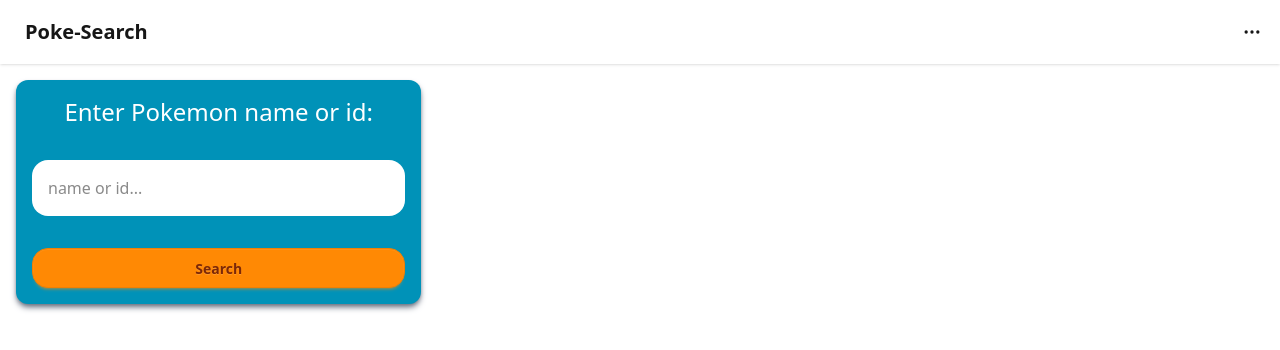
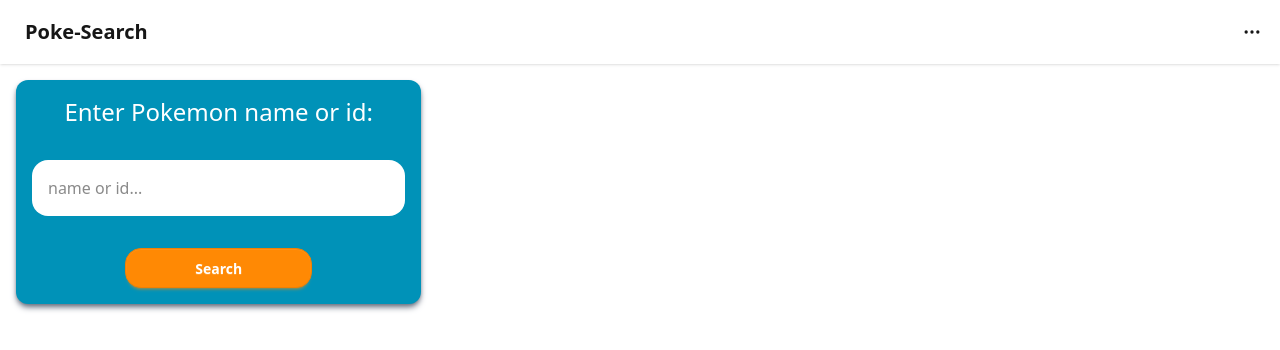
Before and after one commit to JGuzman87/poke-finder, a Next.js app: page / in a window 1280 px wide. Shown: the top 350 px of the page. Built offline with nearby package versions, Linux system fonts and the light colour scheme.

Commit message:
changed buton size

```diff
--- a/src/components/Pokemon.jsx
+++ b/src/components/Pokemon.jsx
@@ -57,7 +57,7 @@
           Enter Pokemon name or id:
         </label>
         <input
-          className="bg-white p-4 w-3/4 md:w-full rounded-2xl border-indigo-500"
+          className="bg-white p-4 w-sm md:w-full rounded-2xl border-indigo-500"
           type="text"
           name="poke_name"
           value={pokeName}
@@ -66,7 +66,7 @@
           required
         />
         <button
-          className="btn btn-secondary md:w-full rounded-2xl"
+          className="btn btn-secondary w-1/2 rounded-2xl text-white"
           type="submit"
         >
           Search
```
